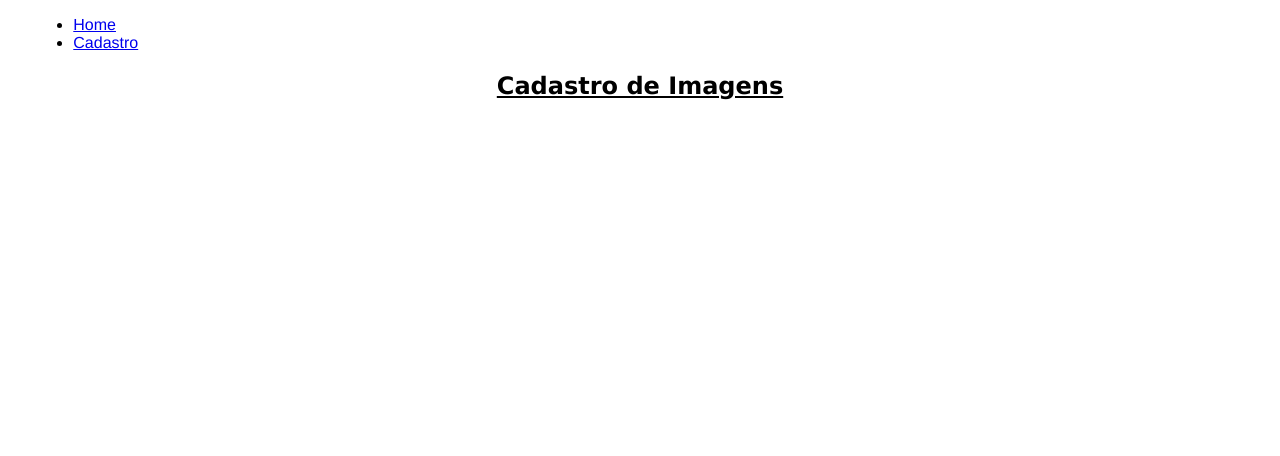
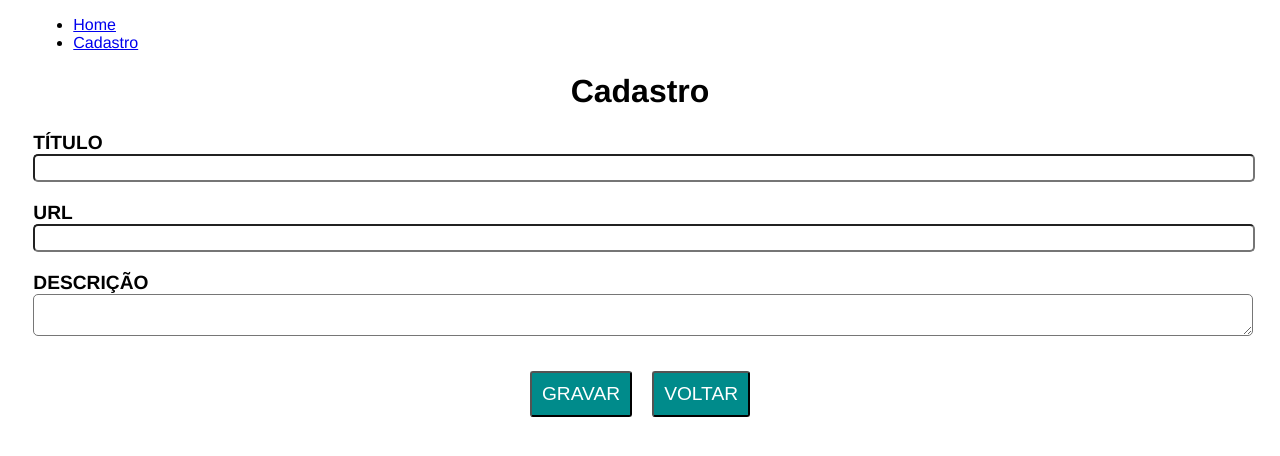
Before and after one commit to Julieide/estudoVue, a Vue app: page /cadastro in a window 1280 px wide. Shown: the top 456 px of the page. Built offline with nearby package versions, Linux system fonts and the light colour scheme; what vue-resource would draw is missing.

Commit message:
Captura de dados do Form´. - modificador prevent - diretiva v-model-envio de dados através da API REST

```diff
--- a/src/components/Cadastro/Cadastro.vue
+++ b/src/components/Cadastro/Cadastro.vue
@@ -1,18 +1,93 @@
 <template>
-    <h2 class="titulo"> Cadastro de Imagens </h2>
 
+  <div>
+    <h1 class="centralizado">Cadastro</h1>
+    <h2 class="centralizado"></h2>
+
+    <!-- associando o evento com método do componente -->
+
+    <form @submit.prevent="grava()"> <!--.prevent cancela o evento padrao-->
+
+      <div class="controle">
+        <label for="titulo">TÍTULO</label>
+        <input id="titulo" autocomplete="off" v-model="foto.titulo">
+      </div>
+
+      <div class="controle">
+        <label for="url">URL</label>
+        <input id="url" autocomplete="off" v-model.lazy="foto.url"> <!--lazy só valida na hora que sair do campo-->
+        <imagem-responsiva v-show="foto.url" :url="foto.url" :titulo="foto.titulo"/><!-- só vai mostrar o título quando carregar a url-->
+      </div>
+
+      <div class="controle">
+        <label for="descricao">DESCRIÇÃO</label>
+        <textarea id="descricao" autocomplete="off" v-model="foto.descricao"></textarea>
+      </div>
+
+      <div class="centralizado">
+        <meu-botao rotulo="GRAVAR" tipo="submit"/>
+        <router-link to="/"><meu-botao rotulo="VOLTAR" tipo="button"/></router-link>
+      </div>
+
+    </form>
+  </div>
 </template>
 
 <script>
 
+import ImagemResponsiva from '../shared/imagem-responsiva/ImagemResponsiva.vue'
+import Botao from '../shared/botao/Botao.vue'
+import Foto from '../../domain/foto/Foto';
+
+export default {
+
+  components: {
+
+    'imagem-responsiva': ImagemResponsiva,
+    'meu-botao': Botao
+  },
+
+  data() {
+    return {
+
+      foto: new Foto()
+    }
+  },
+
+  methods: {
+
+    grava() {
+
+      this.$http
+        .post('http://localhost:3000/v1/fotos', this.foto) //post para incluir o dado
+        .then(() => this.foto = new Foto(), err => console.log(err)); //enviando os dados para API
+    } //new foto()limpa o form se deu tudo certo senão retorna o erro
+  }
+}
 </script>
-
 <style scoped>
 
-    .titulo {
-        text-align: center;
-        font-family: Verdana, Geneva, Tahoma, sans-serif;
-        text-decoration: underline;
-    }
+  .centralizado {
+    text-align: center;
+  }
+  .controle {
+    font-size: 1.2em;
+    margin-bottom: 20px;
+
+  }
+  .controle label {
+    display: block;
+    font-weight: bold;
+  }
+
+ .controle label + input, .controle textarea {
+    width: 100%;
+    font-size: inherit;
+    border-radius: 5px
+  }
+
+  .centralizado {
+    text-align: center;
+  }
 
 </style>
--- a/src/components/home/Home.vue
+++ b/src/components/home/Home.vue
@@ -27,7 +27,7 @@
 
 <script>
 import Painel from '../shared/painel/Painel.vue';
-import ImagemResponsiva from '../shared/imagem-responsiva/imagemResponsiva.vue';
+import ImagemResponsiva from '../shared/imagem-responsiva/ImagemResponsiva.vue';
 import Botao from '../shared/botao/Botao.vue';
 
 export default {
--- a/src/components/shared/botao/Botao.vue
+++ b/src/components/shared/botao/Botao.vue
@@ -36,14 +36,16 @@
 
    computed: {
 
-       estiloDoBotao() {
-
-           // se o valor é padrão ou não passou nada para estilo
-           if(this.estilo == 'padrao') return 'botao botao-padrao';
-
-           if(this.estilo == 'perigo') return 'botao botao-perigo';
-       }
-   }
+       estiloDoBotao: function () {
+        let estiloBotao
+        if (this.estilo == 'padrao' || !this.estilo) {
+          estiloBotao = "botao botao-padrao"
+        }  else if (this.estilo == 'perigo') {
+           estiloBotao = "botao botao-perigo"
+        }
+         return estiloBotao;
+     }
+    }
 }
 </script>
 
--- /dev/null
+++ b/src/domain/foto/Foto.js
@@ -0,0 +1,9 @@
+export default class Foto {
+
+    constructor(titulo='', url='', descricao='') {
+
+        this.titulo = titulo;
+        this.url = url;
+        this.descricao = descricao;
+    }
+}
```
